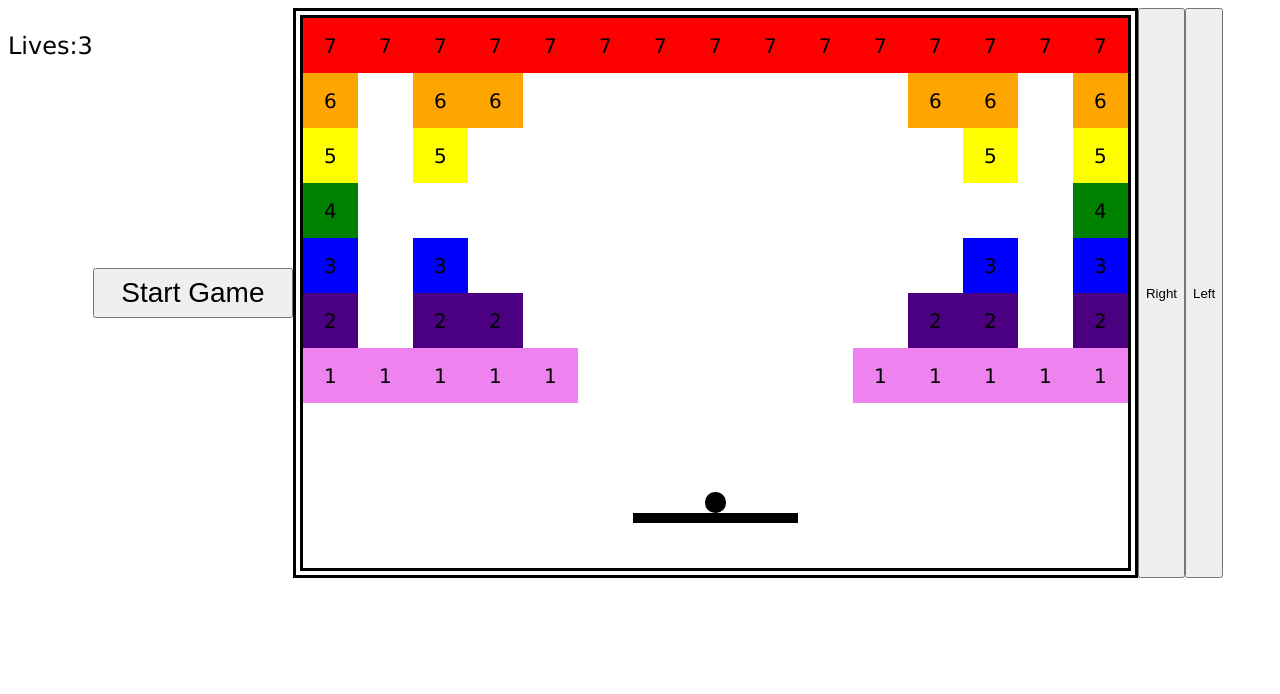
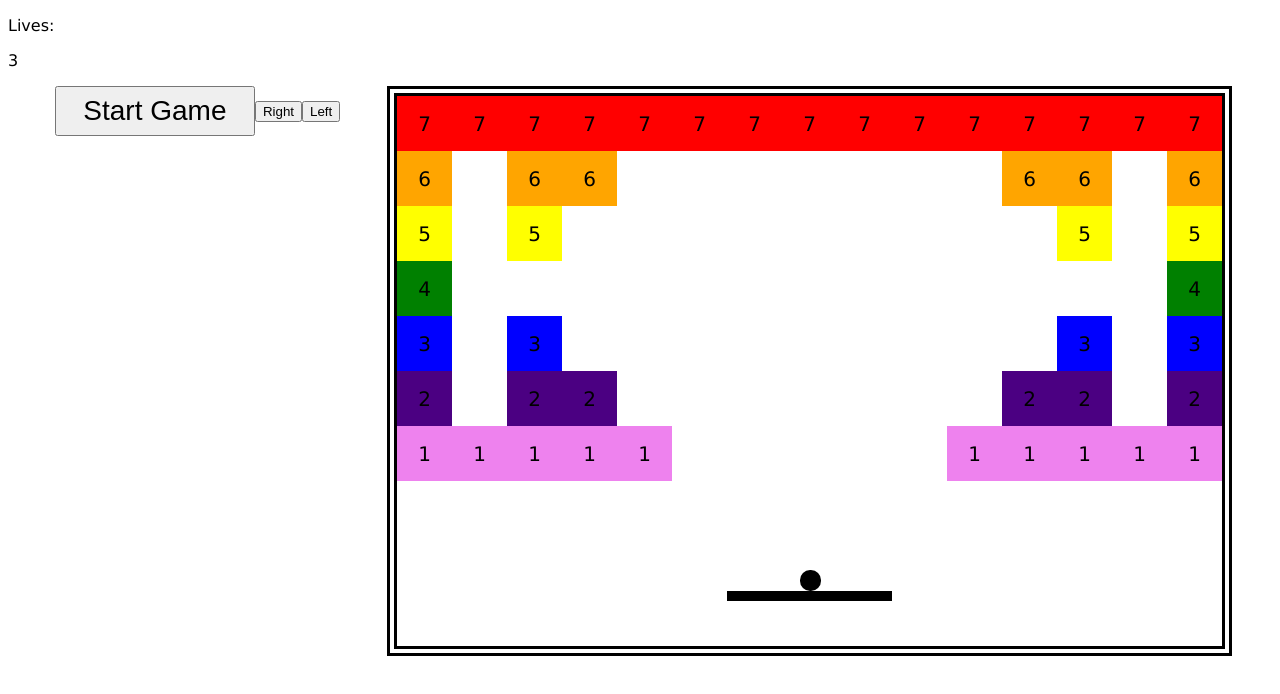
Before and after one commit to MaximusJohnson99/Breakout, a plain HTML site: page index.html in a window 1280 px wide. Drawn offline with Linux system fonts and the light colour scheme.

Commit message:
"Control Button Bug Fix"

```diff
--- a/index.html
+++ b/index.html
@@ -11,10 +11,11 @@
     <div id="game">
         <div id="buttons-div">
       <button onclick="startGame()" id="start-button">Start Game</button>
+          <button onmousedown="movePlayerRight()">Right</button><button onmousedown="movePlayerLeft()">Left</button>
     </div>
       <div id="game-display"></div>
     </div>
-    <button onclick="movePlayerRight()">Right</button><button onclick="movePlayerLeft()">Left</button>
+
     <script src="app.js"></script>
   </body>
 </html>
--- a/style.css
+++ b/style.css
@@ -1,8 +1,6 @@
 body {
   font-family: "Lucida Sans", "Lucida Sans Regular", "Lucida Grande",
     "Lucida Sans Unicode", Geneva, Verdana, sans-serif;
-    display: flex;
-    font-size: x-large;
 }
 
 #game {
```
